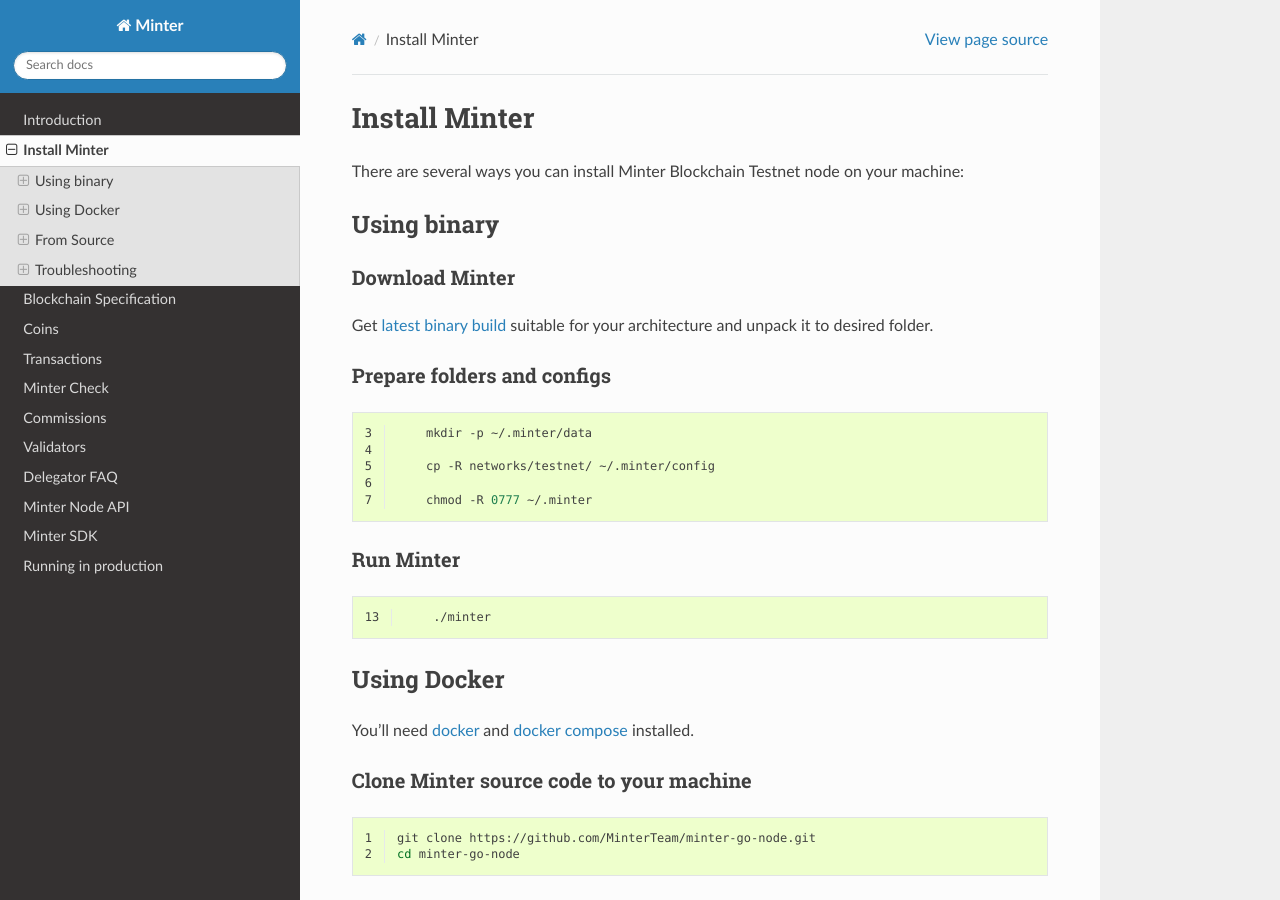
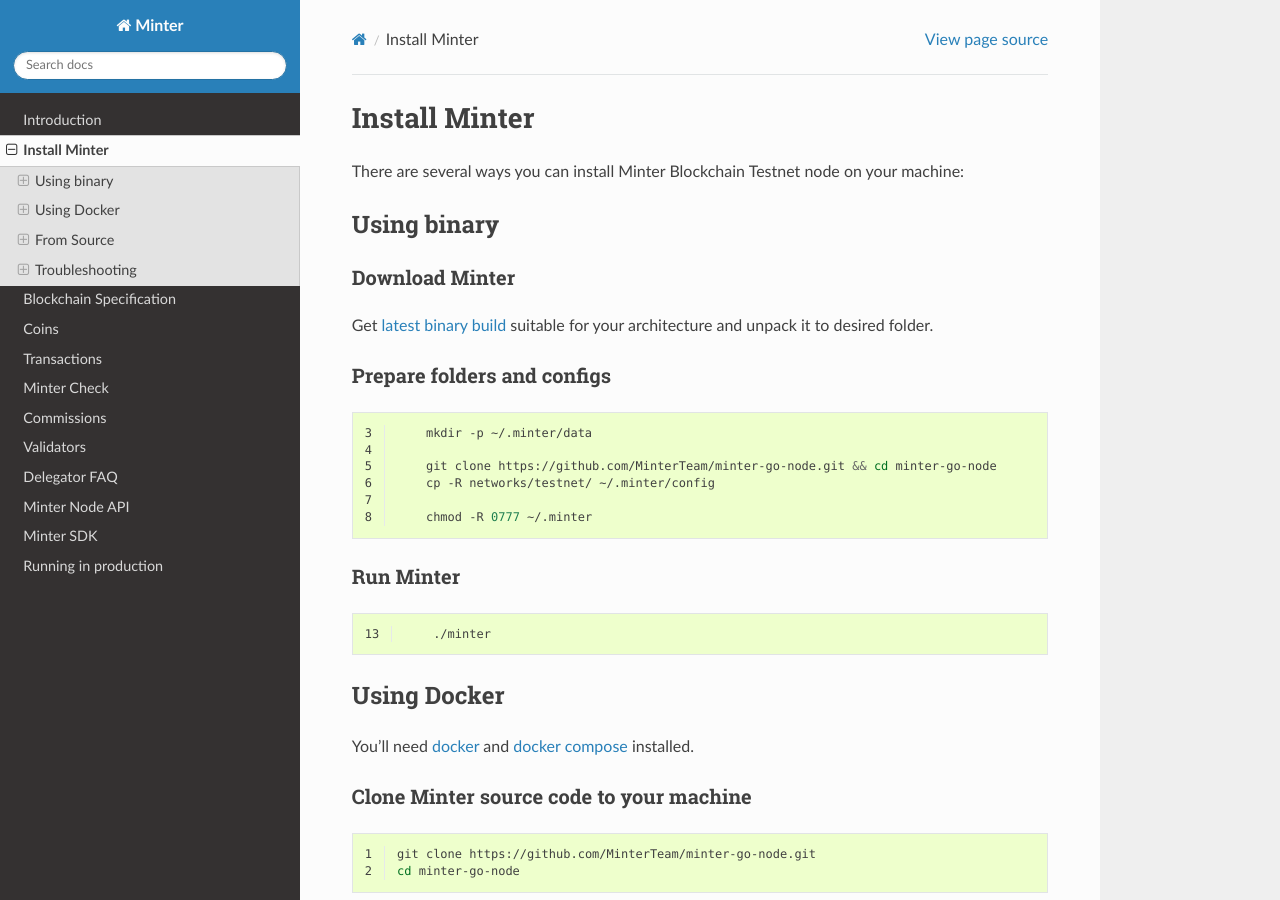
Before and after one commit to MinterTeam/minter-go-node, a Sphinx documentation site: the page built from docs/install.rst, in a window 1280 px wide and 900 px high. Built offline with Sphinx 7.4.7 and the Read the Docs theme 2.0.0, drawn with Linux system fonts in a browser that asks for light colours.

Commit message:
fix docs

```diff
--- a/docs/install.rst
+++ b/docs/install.rst
@@ -22,6 +22,7 @@
 
         mkdir -p ~/.minter/data
 
+        git clone https://github.com/MinterTeam/minter-go-node.git && cd minter-go-node
         cp -R networks/testnet/ ~/.minter/config
 
         chmod -R 0777 ~/.minter
```
